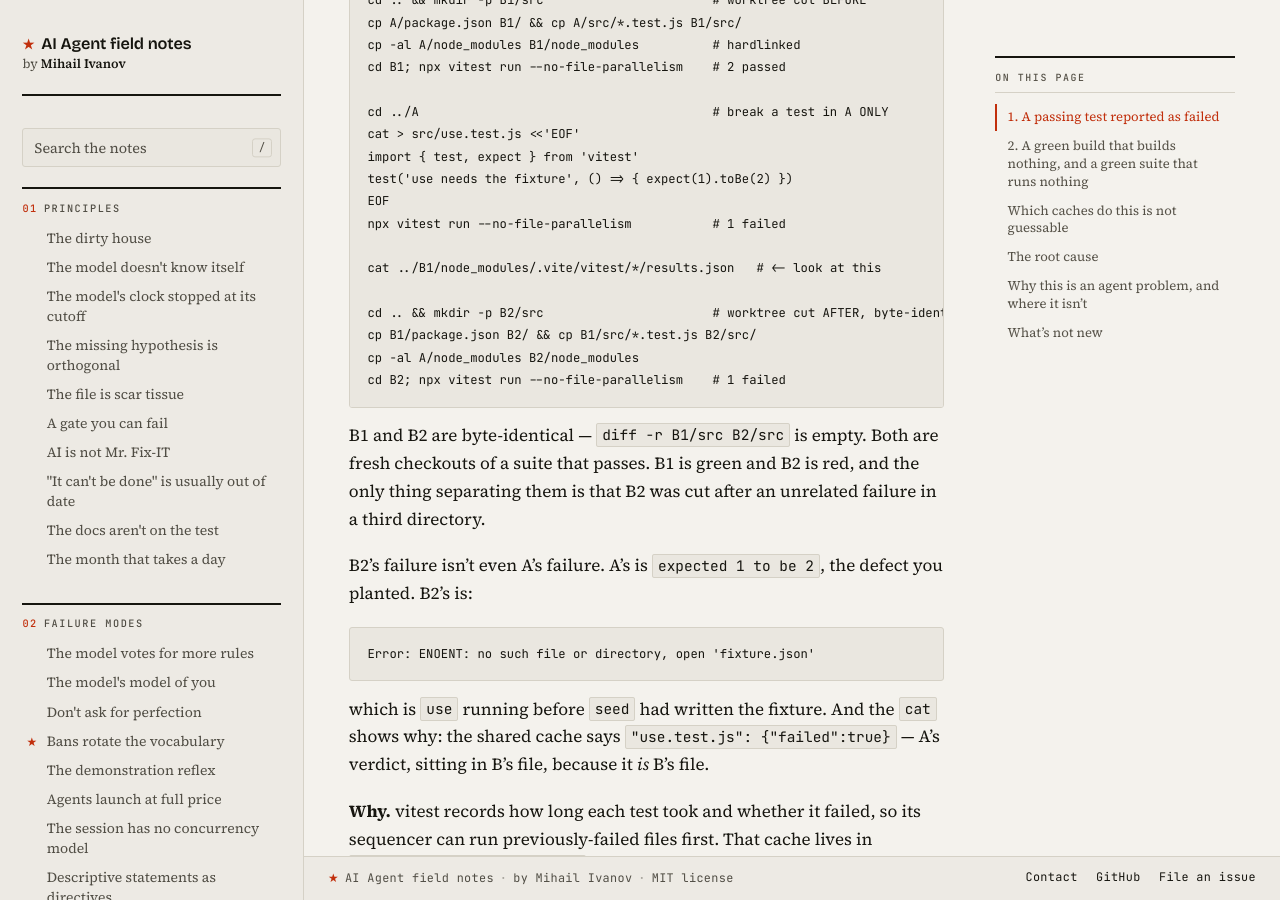
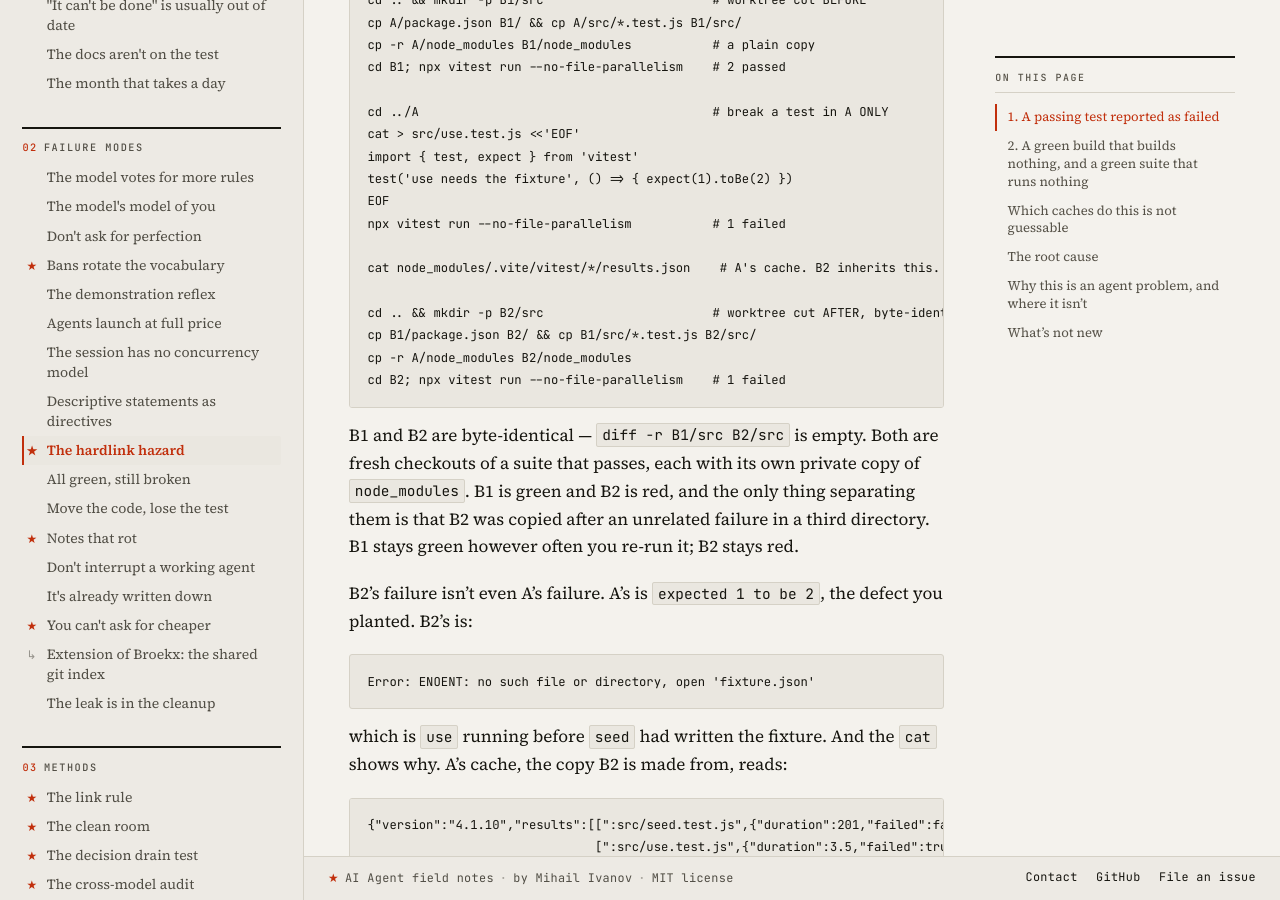
Before and after one commit to mivanov93/ai-agent-field-notes, a Jekyll site: the page built from two-worktrees-one-node-modules.md, in a window 1280 px wide and 900 px high, scrolled down 1403 px. Built offline with Jekyll 4.4.1, drawn with Linux system fonts in a browser that asks for light colours; our own code applies the rules of GitHub Pages for plain Markdown files; some of the changed text lies outside the part shown.

Commit message:
council review: fix four defects the demos actually had
An Opus council plus a Fable devil's advocate reviewed the page and the
scripts, running them rather than reading them. Five real defects, all of the
same species: a check or a quote that asserted more than it had measured.

Demo 1 shared one cache inode between B1 and B2 under cp -al, so "the only
difference is when they were cut" could not be true - B1 was stale, not green.
Now a plain cp -r gives each tree its own copy; verified independent inodes and
B1 staying green across re-runs. Weaker assumption, and it still fails.

The cat in demo 1 printed B1's cache, which reads failed:false - the opposite
of the failed:true the prose quoted. It now cats A's cache, the copy B2 is
actually made from. The npm pack claim said "total files: 1" against a
package.json with no files field, which packs 4; the demo now sets it and both
counts are printed by the block itself.

detect.sh printed CLEAN when the user's command exited non-zero and when the
worktrees shared nothing; both now exit INCONCLUSIVE. Its temp dir held a tar
of the caller's source, .env included, at default umask; now 700. And its
self-check froze the file list before the run, so any file ADDED to the
caller's tree was invisible while it printed "untouched" - it now re-enumerates
and catches additions.

Also drops the "every way of copying gets one of those jobs wrong" overreach,
which the post's own first fix refutes two paragraphs later, and flags that
running vitest against dist is what makes the empty-suite half fire.

_data/nav.yml still pointed at the deleted note - a live 404 that a *.md grep
could not see.

````diff
--- a/_data/nav.yml
+++ b/_data/nav.yml
@@ -47,7 +47,7 @@
     - title: "Descriptive statements as directives"
       url: "descriptive-statements-as-directives.md"
     - title: "The hardlink hazard"
-      url: "the-hardlink-hazard.md"
+      url: "two-worktrees-one-node-modules.md"
       original: true
     - title: "All green, still broken"
       url: "all-green-still-broken.md"
--- a/two-worktrees-one-node-modules.md
+++ b/two-worktrees-one-node-modules.md
@@ -46,7 +46,7 @@ npx vitest run --no-file-parallelism           # 2 passed
 
 cd .. && mkdir -p B1/src                       # worktree cut BEFORE
 cp A/package.json B1/ && cp A/src/*.test.js B1/src/
-cp -al A/node_modules B1/node_modules          # hardlinked
+cp -r A/node_modules B1/node_modules           # a plain copy
 cd B1; npx vitest run --no-file-parallelism    # 2 passed
 
 cd ../A                                        # break a test in A ONLY
@@ -56,18 +56,19 @@ test('use needs the fixture', () => { expect(1).toBe(2) })
 EOF
 npx vitest run --no-file-parallelism           # 1 failed
 
-cat ../B1/node_modules/.vite/vitest/*/results.json   # <- look at this
+cat node_modules/.vite/vitest/*/results.json    # A's cache. B2 inherits this.
 
 cd .. && mkdir -p B2/src                       # worktree cut AFTER, byte-identical to B1
 cp B1/package.json B2/ && cp B1/src/*.test.js B2/src/
-cp -al A/node_modules B2/node_modules
+cp -r A/node_modules B2/node_modules
 cd B2; npx vitest run --no-file-parallelism    # 1 failed
 ```
 
 B1 and B2 are byte-identical — `diff -r B1/src B2/src` is empty. Both are fresh
-checkouts of a suite that passes. B1 is green and B2 is red, and the only thing
-separating them is that B2 was cut after an unrelated failure in a third
-directory.
+checkouts of a suite that passes, each with its own private copy of
+`node_modules`. B1 is green and B2 is red, and the only thing separating them is
+that B2 was copied after an unrelated failure in a third directory. B1 stays
+green however often you re-run it; B2 stays red.
 
 B2's failure isn't even A's failure. A's is `expected 1 to be 2`, the defect you
 planted. B2's is:
@@ -77,16 +78,30 @@ Error: ENOENT: no such file or directory, open 'fixture.json'
 ```
 
 which is `use` running before `seed` had written the fixture. And the `cat`
-shows why: the shared cache says `"use.test.js": {"failed":true}` — A's verdict,
-sitting in B's file, because it *is* B's file.
+shows why. A's cache, the copy B2 is made from, reads:
+
+```json
+{"version":"4.1.10","results":[[":src/seed.test.js",{"duration":201,"failed":false}],
+                               [":src/use.test.js",{"duration":3.5,"failed":true}]]}
+```
+
+`"failed":true` for `use.test.js` — and B2's copy of that file is intact and
+passes. B2 inherits A's verdict about A's broken file. (B1, copied before any of
+this, has its own clean copy saying `"failed":false`, which is why it stays
+green.)
 
 **Why.** vitest records how long each test took and whether it failed, so its
 sequencer can run previously-failed files first. That cache lives in
-`node_modules/.vite/vitest/`, and three things line up: it's written with a
-plain `fs.writeFile` (overwritten in place, so a hardlinked file carries the
-write to every tree); its entries are keyed by path **relative** to the project
-root — deliberately, so the cache matches between CI and local, which also makes
-A's entries valid lookups in B; and the sequencer runs failed files first.
+`node_modules/.vite/vitest/`, so it travels with any copy of `node_modules`.
+Its entries are keyed by path **relative** to the project root — deliberately,
+so the cache matches between CI and local, which also makes A's entries valid
+lookups in B2. The sequencer then runs failed files first.
+
+**`cp -al` makes it worse, not different.** Hardlink the tree instead of copying
+it and there is only one cache file with several names, written in place, so the
+poisoning is live and permanent in both directions — every tree, forever, not
+just the ones cut after the failure. I used a plain `cp -r` above because it is
+the weaker assumption and it still fails.
 
 So A's failure reorders B2's suite, and any order coupling in your tests becomes
 a false red. That precondition is real and I'll state it plainly: fully
@@ -116,7 +131,10 @@ import { test, expect } from 'vitest'
 import { add } from './math.js'
 test('add works', () => { expect(add(2, 2)).toBe(4) })
 EOF
+node -e 'p=require("./package.json");p.main="dist/math.js";p.files=["dist"];
+  require("fs").writeFileSync("package.json",JSON.stringify(p,null,2))'
 npx tsc && npx vitest run dist --passWithNoTests    # dist=[math.js math.test.js], 1 passed
+npm pack --dry-run 2>&1 | grep "total files"        # total files: 3
 
 cd .. && mkdir -p wt/src                  # a second worktree
 cp main/tsconfig.json main/package.json wt/
@@ -127,6 +145,7 @@ cd wt
 npx tsc ; echo "tsc exit=$?"              # exit=0
 ls dist                                   # nothing
 npx vitest run dist --passWithNoTests     # No test files found, exiting with code 0
+npm pack --dry-run 2>&1 | grep "total files"   # total files: 1
 ```
 
 Same source, same commands, same everything. In `main` you get a build and one
@@ -139,8 +158,9 @@ No test files found, exiting with code 0
 ```
 
 Exit 0 throughout. Your build compiled nothing, your suite ran nothing, and CI
-is green. `npm pack` in that state reports `total files: 1` — just
-`package.json`. That's how you publish an empty package with a green pipeline.
+is green. Run `npm pack --dry-run` here and it reports `total files: 1` — just
+`package.json`, against the 3 it packed in `main`. That is how you publish an
+empty package with a green pipeline.
 
 **First, the caveat, because it matters.** tsc's *default* buildinfo location is
 `./tsconfig.tsbuildinfo` in the project root — not `node_modules`. This demo
@@ -159,9 +179,13 @@ outputs that exist over there and not here. tsc trusts the record over the
 filesystem, so it skips the work and exits 0. Delete
 `node_modules/.cache/tsbuildinfo` and it builds correctly.
 
-`--passWithNoTests` is what converts that into a green suite, and it's common in
-monorepos where some packages legitimately have no tests. It's doing its job; it
-just can't tell "no tests here" from "the tests didn't get built."
+Two things have to line up for the *suite* half. The tests are run against the
+compiled output (`vitest run dist`) rather than against `src` — common when you
+ship compiled tests or test the built artifact, but if you run vitest on `src`
+your tests still run and only the build is empty. And `--passWithNoTests` turns
+"I found nothing" into a pass, which is common in monorepos where some packages
+legitimately have no tests. It's doing its job; it just can't tell "no tests
+here" from "the tests didn't get built."
 
 To be clear about the limits: tsc keys on file *contents*, so if you edit a
 source file it recompiles and reports errors correctly. I tried to sneak a real
@@ -200,13 +224,17 @@ trust the table — measure your own stack.
 
 ## The root cause
 
-`node_modules` is two things in one folder: an immutable install, and a mutable
-scratch directory that build tools write to. Sharing is safe for the first and
-unsafe for the second, and nothing marks which is which. Every way of copying it
-gets one of those jobs wrong — hardlinks break the mutable half, plain copies
-carry stale state into a directory it doesn't describe, and symlinked deps
-(`npm link`, `file:../lib`) share the live thing outright, since no copy method
-dereferences a symlink.
+`node_modules` is two things in one folder: an install output you'd like to
+share, and a mutable scratch directory that build tools write to and that
+describes one specific directory. Nothing marks which is which — so no way of
+copying it gets both jobs right *by default*. Hardlinks break the mutable half
+permanently; plain copies carry stale state into a directory it doesn't
+describe. Both are fixable once you know (see below), which is the point: you
+have to know.
+
+Symlinked deps (`npm link`, `file:../lib`) are a separate problem rather than a
+third copy method — no copy method dereferences a symlink, so every tree shares
+that one live no matter how you copy.
 
 **Fixes**, weakest to strongest:
 
````
Also changed, not shown: examples/hardlink-repro/README.md (+2 -2 lines), 1 other file.
